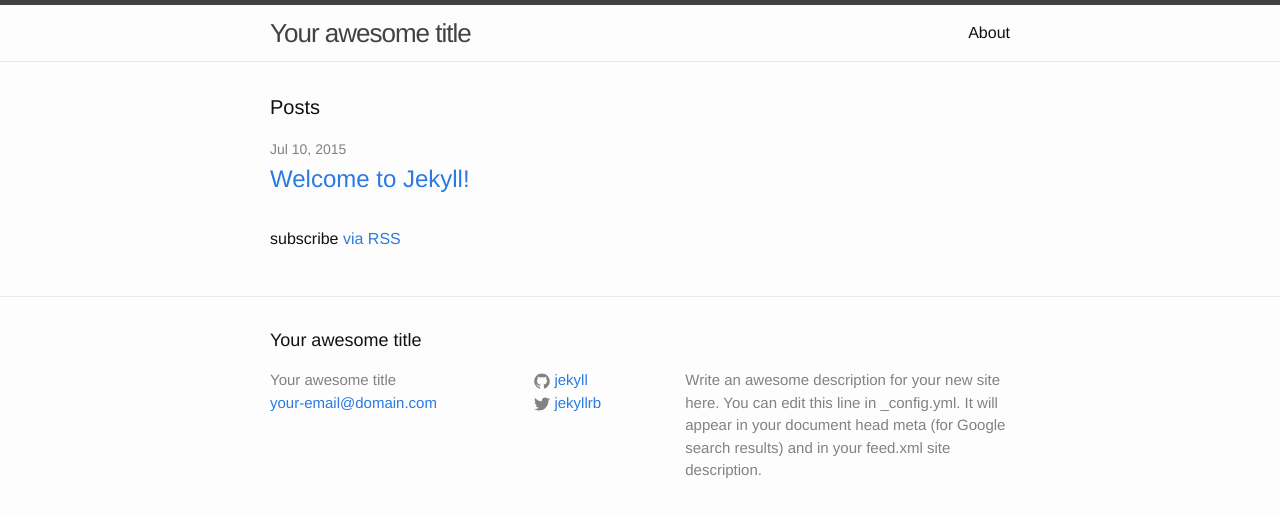
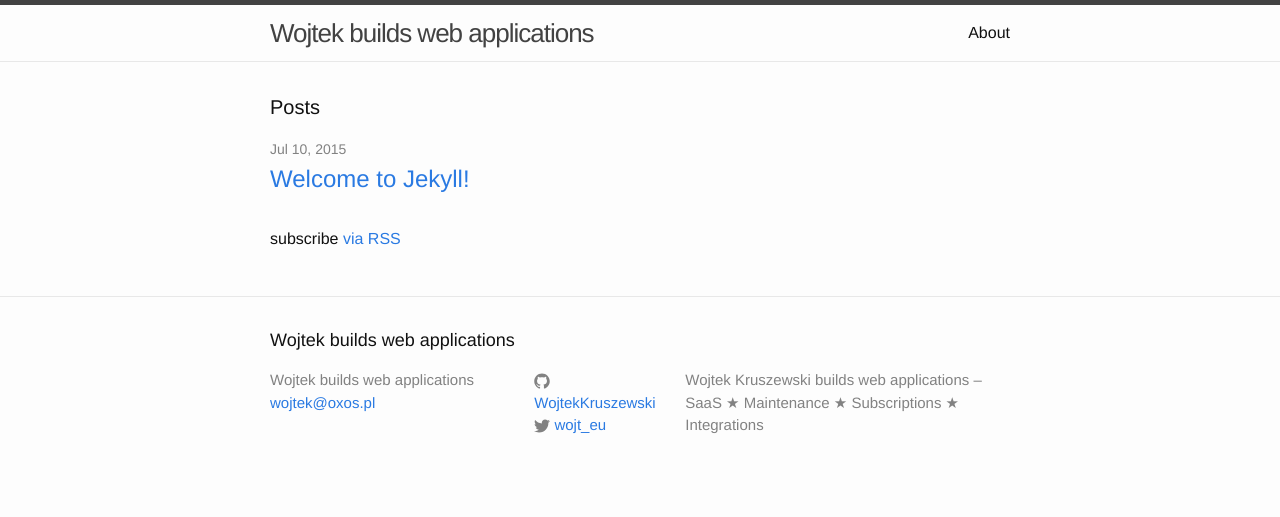
Before and after one commit to WojtekKruszewski/WojtekKruszewski.github.io, a Jekyll site: the page built from index.html, in a window 1280 px wide. Shown: the top 517 px of the page. Built offline with Jekyll 4.4.1, drawn with Linux system fonts in a browser that asks for light colours.

Commit message:
Fill site config

```diff
--- a/_config.yml
+++ b/_config.yml
@@ -1,14 +1,11 @@
-# Site settings
-title: Your awesome title
-email: your-email@domain.com
-description: > # this means to ignore newlines until "baseurl:"
-  Write an awesome description for your new site here. You can edit this
-  line in _config.yml. It will appear in your document head meta (for
-  Google search results) and in your feed.xml site description.
+title: Wojtek builds web applications
+email: wojtek@oxos.pl
+description: >
+  Wojtek Kruszewski builds web applications – SaaS ★ Maintenance ★ Subscriptions ★ Integrations
 baseurl: "" # the subpath of your site, e.g. /blog/
-url: "http://yourdomain.com" # the base hostname & protocol for your site
-twitter_username: jekyllrb
-github_username:  jekyll
+url: "http://www.kruszewski.com"
+twitter_username: wojt_eu
+github_username:  WojtekKruszewski
 
 # Build settings
 markdown: kramdown
```
